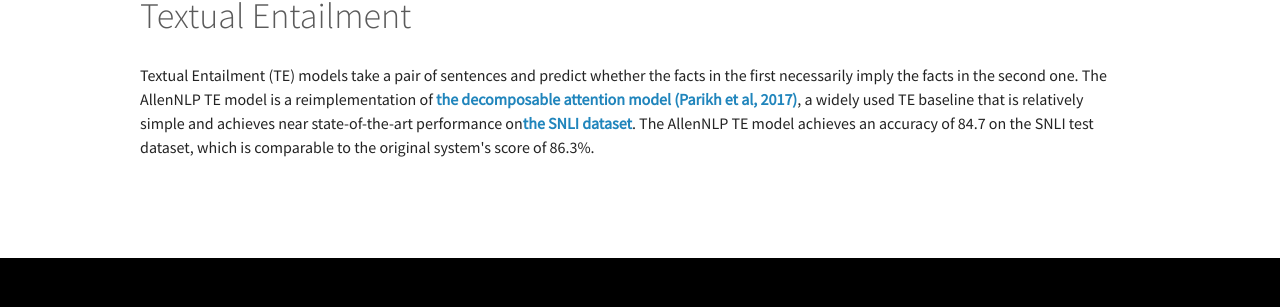
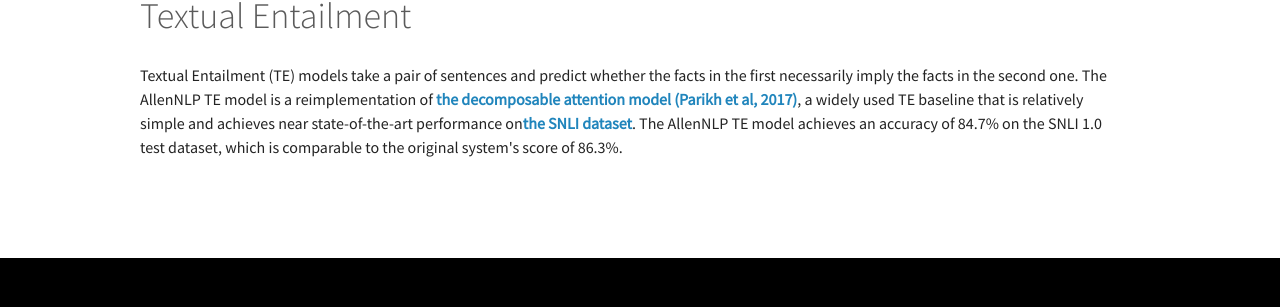
Before and after one commit to allenai/allennlp-website, a Jekyll site: the page built from models.html, in a window 1280 px wide. Shown: the part 1079-1386 px from the top of the page. Built offline with Jekyll 4.4.1, drawn with Linux system fonts in a browser that asks for light colours.

Commit message:
Add SNLI version number.

```diff
--- a/models.html
+++ b/models.html
@@ -38,7 +38,7 @@
         <div class="constrained constrained--med">
           <div class="padded-med">
             <h2>Textual Entailment</h2>
-            <p class="t-sm">Textual Entailment (TE) models take a pair of sentences and predict whether the facts in the first necessarily imply the facts in the second one. The AllenNLP TE model is a reimplementation of <a href="https://www.semanticscholar.org/paper/A-Decomposable-Attention-Model-for-Natural-Languag-Parikh-T%C3%A4ckstr%C3%B6m/07a9478e87a8304fc3267fa16e83e9f3bbd98b27" target="_blank">the decomposable attention model (Parikh et al, 2017)</a>, a widely used TE baseline that is relatively simple and achieves near state-of-the-art performance on<a href="https://nlp.stanford.edu/projects/snli/" target="_blank">the SNLI dataset</a>.  The AllenNLP TE model achieves an accuracy of 84.7 on the SNLI test dataset, which is comparable to the original system's score of 86.3%.</p>
+            <p class="t-sm">Textual Entailment (TE) models take a pair of sentences and predict whether the facts in the first necessarily imply the facts in the second one. The AllenNLP TE model is a reimplementation of <a href="https://www.semanticscholar.org/paper/A-Decomposable-Attention-Model-for-Natural-Languag-Parikh-T%C3%A4ckstr%C3%B6m/07a9478e87a8304fc3267fa16e83e9f3bbd98b27" target="_blank">the decomposable attention model (Parikh et al, 2017)</a>, a widely used TE baseline that is relatively simple and achieves near state-of-the-art performance on<a href="https://nlp.stanford.edu/projects/snli/" target="_blank">the SNLI dataset</a>.  The AllenNLP TE model achieves an accuracy of 84.7% on the SNLI 1.0 test dataset, which is comparable to the original system's score of 86.3%.</p>
           </div>
         </div>
       </div>
```
